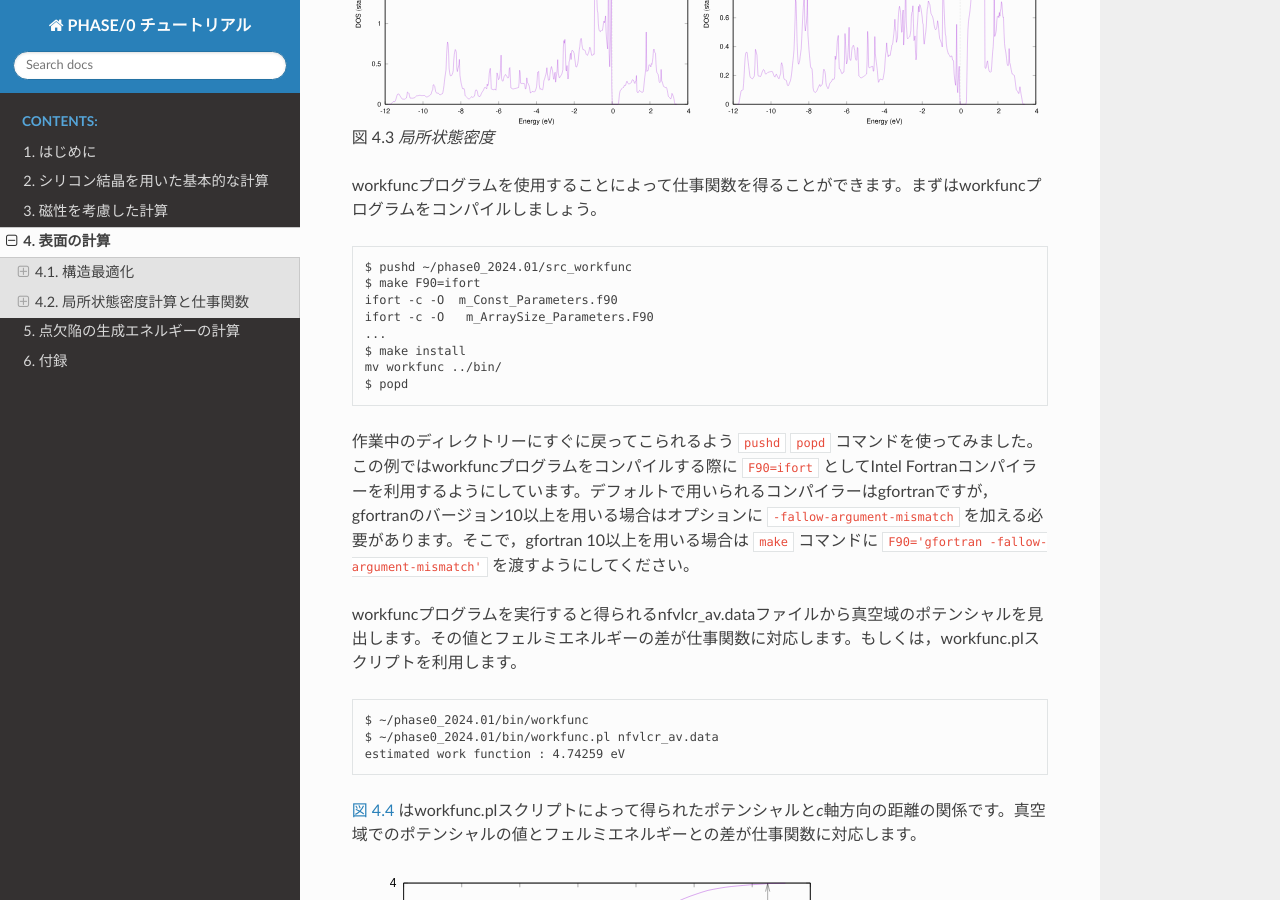
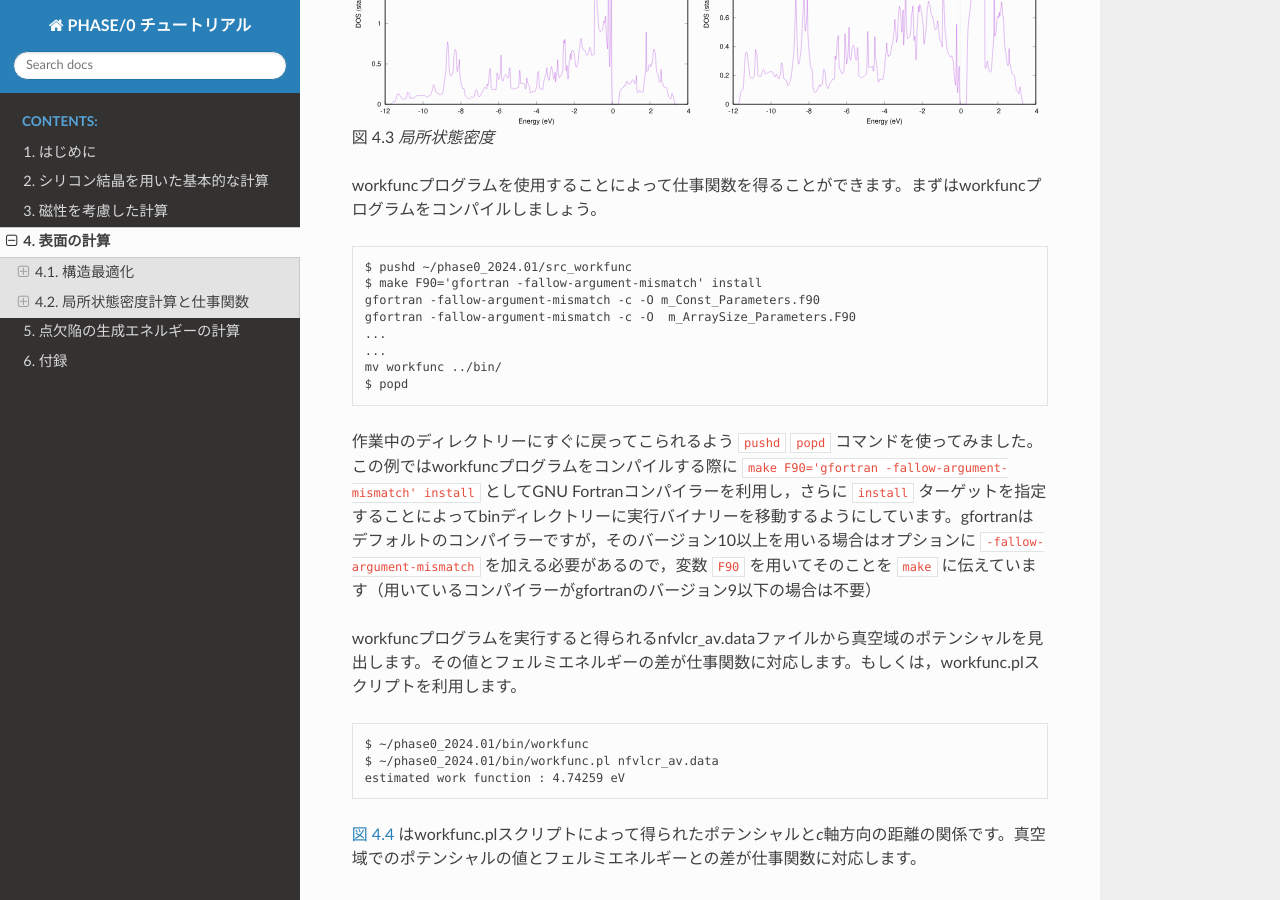
Before and after one commit to Materials-Science-Software-Consortium/phase0_tutorial_wsl, a Sphinx documentation site: the page built from source/surf.rst, in a window 1280 px wide and 900 px high, scrolled down 6470 px. Built offline with Sphinx 7.4.7 and the Read the Docs theme 2.0.0, drawn with Linux system fonts in a browser that asks for light colours.

Commit message:
Si表面の例題を少し修正

```diff
--- a/source/surf.rst
+++ b/source/surf.rst
@@ -254,15 +254,15 @@ workfuncプログラムを使用することによって仕事関数を得るこ
 
 .. parsed-literal::
    $ pushd ~/|PHASE020XX.yy|/src_workfunc
-   $ make F90=ifort
-   ifort -c -O  m_Const_Parameters.f90
-   ifort -c -O   m_ArraySize_Parameters.F90
+   $ make F90='gfortran -fallow-argument-mismatch' install
+   gfortran -fallow-argument-mismatch -c -O m_Const_Parameters.f90
+   gfortran -fallow-argument-mismatch -c -O  m_ArraySize_Parameters.F90
    ...
-   $ make install
+   ...
    mv workfunc ../bin/
    $ popd
 
-作業中のディレクトリーにすぐに戻ってこられるよう ``pushd`` ``popd`` コマンドを使ってみました。この例ではworkfuncプログラムをコンパイルする際に ``F90=ifort`` としてIntel Fortranコンパイラーを利用するようにしています。デフォルトで用いられるコンパイラーはgfortranですが，gfortranのバージョン10以上を用いる場合はオプションに ``-fallow-argument-mismatch`` を加える必要があります。そこで，gfortran 10以上を用いる場合は ``make`` コマンドに ``F90='gfortran -fallow-argument-mismatch'`` を渡すようにしてください。
+作業中のディレクトリーにすぐに戻ってこられるよう ``pushd`` ``popd`` コマンドを使ってみました。この例ではworkfuncプログラムをコンパイルする際に ``make F90='gfortran -fallow-argument-mismatch' install`` としてGNU Fortranコンパイラーを利用し，さらに ``install`` ターゲットを指定することによってbinディレクトリーに実行バイナリーを移動するようにしています。gfortranはデフォルトのコンパイラーですが，そのバージョン10以上を用いる場合はオプションに ``-fallow-argument-mismatch`` を加える必要があるので，変数 ``F90`` を用いてそのことを ``make`` に伝えています（用いているコンパイラーがgfortranのバージョン9以下の場合は不要）
 
 workfuncプログラムを実行すると得られるnfvlcr_av.dataファイルから真空域のポテンシャルを見出します。その値とフェルミエネルギーの差が仕事関数に対応します。もしくは，workfunc.plスクリプトを利用します。
 
```
